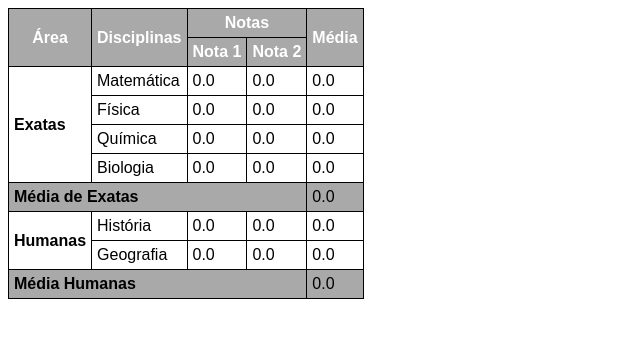
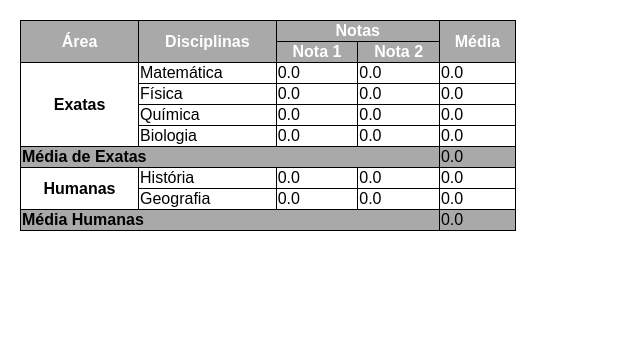
Before and after one commit to GlodyAlien/HTML-CSS, a plain HTML site: page DESAFIOS/d014/index.html in a window 1280 px wide. Shown: the whole page, without its empty margins (0-640 px from the left). Drawn offline with Linux system fonts and the light colour scheme.

Commit message:
Update index.html

```diff
--- a/DESAFIOS/d014/index.html
+++ b/DESAFIOS/d014/index.html
@@ -10,25 +10,33 @@
         thead {
             background-color: darkgray;
             color: white;
+            text-align: center;
+
         }
 
         body {
             font-family: Arial, Helvetica, sans-serif;
+            margin: 20px;
 
         }
 
         table {
             border-collapse: collapse;
+            width: 40%;
         }
 
         tbody {
             text-align: left;
         }
 
+
         th, td {
             border: 1px solid black;
-            padding: 5px;
         }
+        th#exatas, th#humanas {
+            text-align: center;
+        }
+
 
         tr#media-exatas {
             text-align: left;
@@ -64,7 +72,7 @@
             </tfoot>
             <tbody>
                 <tr>
-                    <th rowspan="5">Exatas</th>
+                    <th  rowspan="5" id="exatas">Exatas</th>
                        <td>Matemática</td>
                        <td>0.0</td>
                        <td>0.0</td>
@@ -94,7 +102,7 @@
                 <td>0.0</td>
                 </tr>
                 <tr>
-                    <th rowspan="2">Humanas</th>
+                    <th rowspan="2" id="humanas">Humanas</th>
                     <td>História</td>
                     <td>0.0</td>
                     <td>0.0</td>
```
